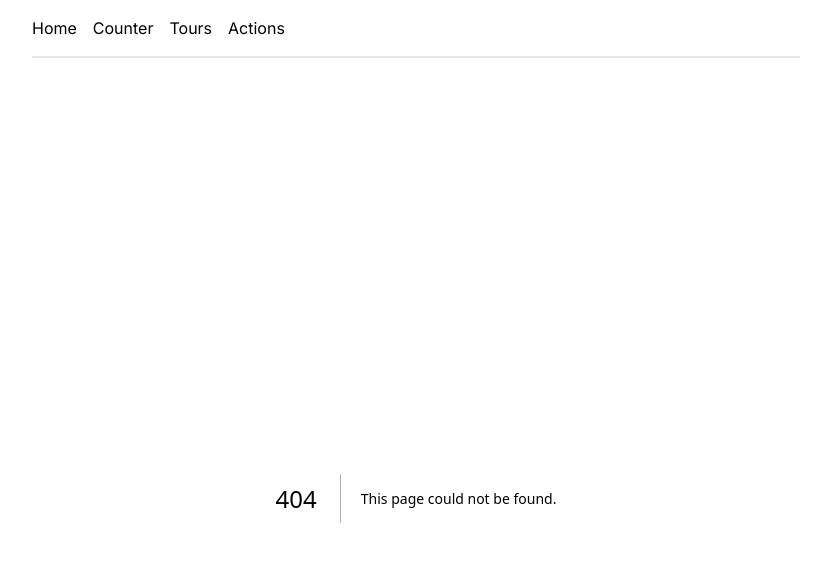
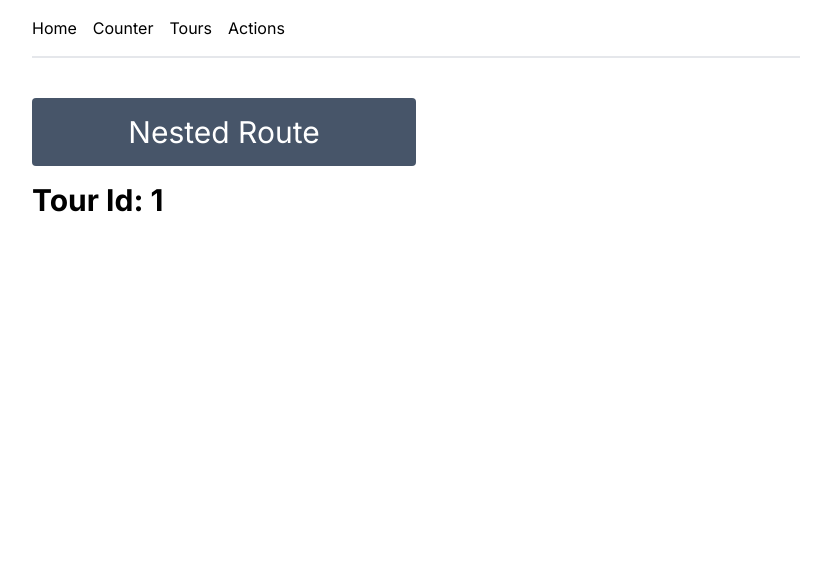
Before and after one commit to khizarkamal/Next-Js-Developement, a Next.js app: page /tours/1 in a window 1280 px wide. Before the commit this address had no page. Shown: the top 562 px of the page, without its empty margins (224-1055 px from the left). Built offline with nearby package versions, Linux system fonts and the light colour scheme.

Commit message:
Added Nested Route And Dynamic Page

```diff
--- /dev/null
+++ b/app/tours/[id]/page.tsx
@@ -0,0 +1,14 @@
+import React from "react";
+import mapImage from "@/images/maps.jpg";
+
+console.log("Image--", mapImage);
+
+const Tour = ({ params }: { params: { id: string } }) => {
+  return (
+    <div>
+      <h3 className="text-3xl font-bold">Tour Id: {params.id}</h3>
+    </div>
+  );
+};
+
+export default Tour;
--- /dev/null
+++ b/app/tours/layout.tsx
@@ -0,0 +1,14 @@
+import React from "react";
+
+const TourLayout = ({ children }: { children: React.ReactNode }) => {
+  return (
+    <>
+      <section className=" w-1/2 py-4 bg-slate-600 rounded text-center mb-4">
+        <h1 className=" text-white capitalize text-3xl">Nested Route</h1>
+      </section>
+      <div>{children}</div>
+    </>
+  );
+};
+
+export default TourLayout;
--- a/app/tours/page.tsx
+++ b/app/tours/page.tsx
@@ -1,3 +1,4 @@
+import Link from "next/link";
 import { resolve } from "path";
 import React from "react";
 
@@ -23,7 +24,15 @@ const Tours = async () => {
     <section>
       <h1 className="text-3xl mb-2">Tours</h1>
       {tours?.map((tour: Tour) => {
-        return <h2 key={tour.id}>{tour.name}</h2>;
+        return (
+          <Link
+            key={tour.id}
+            href={`tours/${tour.id}`}
+            className=" hover:text-blue-500"
+          >
+            <h2>{tour.name}</h2>
+          </Link>
+        );
       })}
     </section>
   );
```
Also changed, not shown: readme.txt, 1 other file (tests, documents, lock files or other folders).
